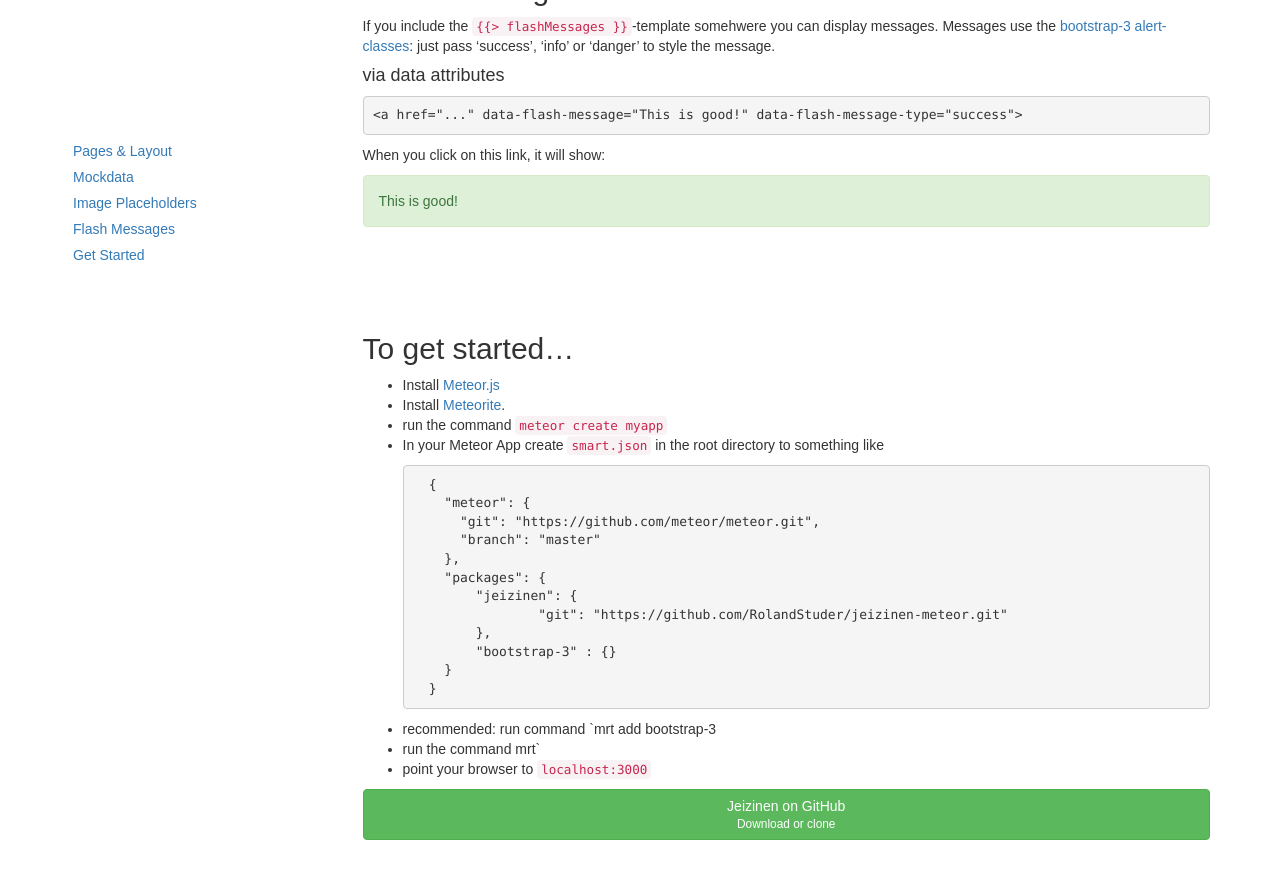
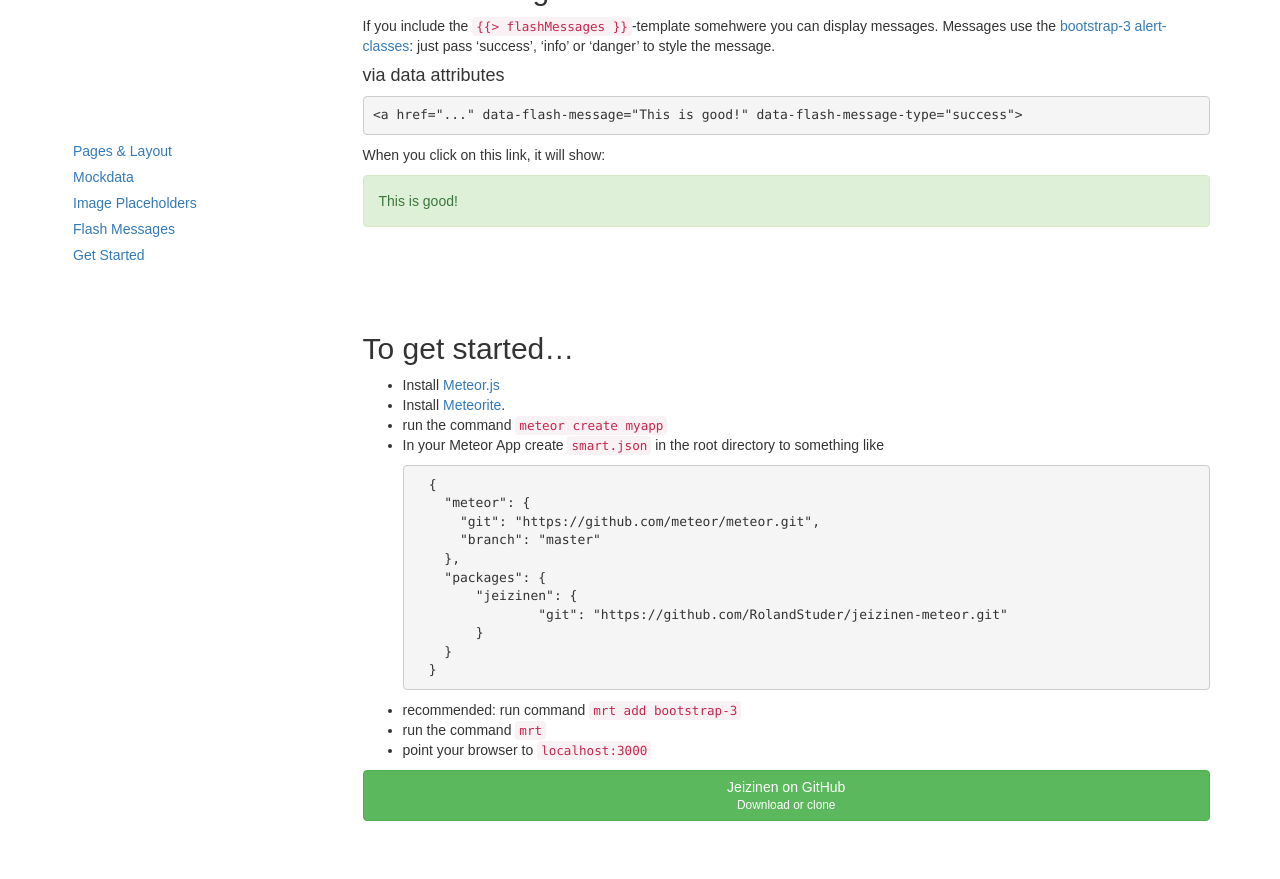
Before and after one commit to RolandStuder/jeizinen-meteor, a Jekyll site: the page built from index.md, in a window 1280 px wide and 900 px high, scrolled down 2661 px. Shown: the top 879 px of the window. Built offline with Jekyll 4.4.1, drawn with Linux system fonts in a browser that asks for light colours; nearby versions of some CDN libraries; some web fonts are replaced; a style sheet for code colours, icons or effects is not loaded; some of the changed text lies outside the part shown.

Commit message:
corrected syntax

```diff
--- a/index.md
+++ b/index.md
@@ -139,13 +139,12 @@ When you click on this link, it will show:
 		  "packages": {
 		  	"jeizinen": {
 		  		"git": "https://github.com/RolandStuder/jeizinen-meteor.git"
-		  	},
-		  	"bootstrap-3" : {}
+		  	}
 		  }
 		}
 
-- recommended: run command `mrt add bootstrap-3
-- run the command mrt`
+- recommended: run command `mrt add bootstrap-3`
+- run the command `mrt`
 - point your browser to `localhost:3000`
 
 <a href="https://github.com/RolandStuder/jeizinen-meteor" class="btn btn-success btn-block">Jeizinen on GitHub <br><small>Download or clone</small></a>
```
Also changed, not shown: other parts of index.md (+1 -1 lines).
